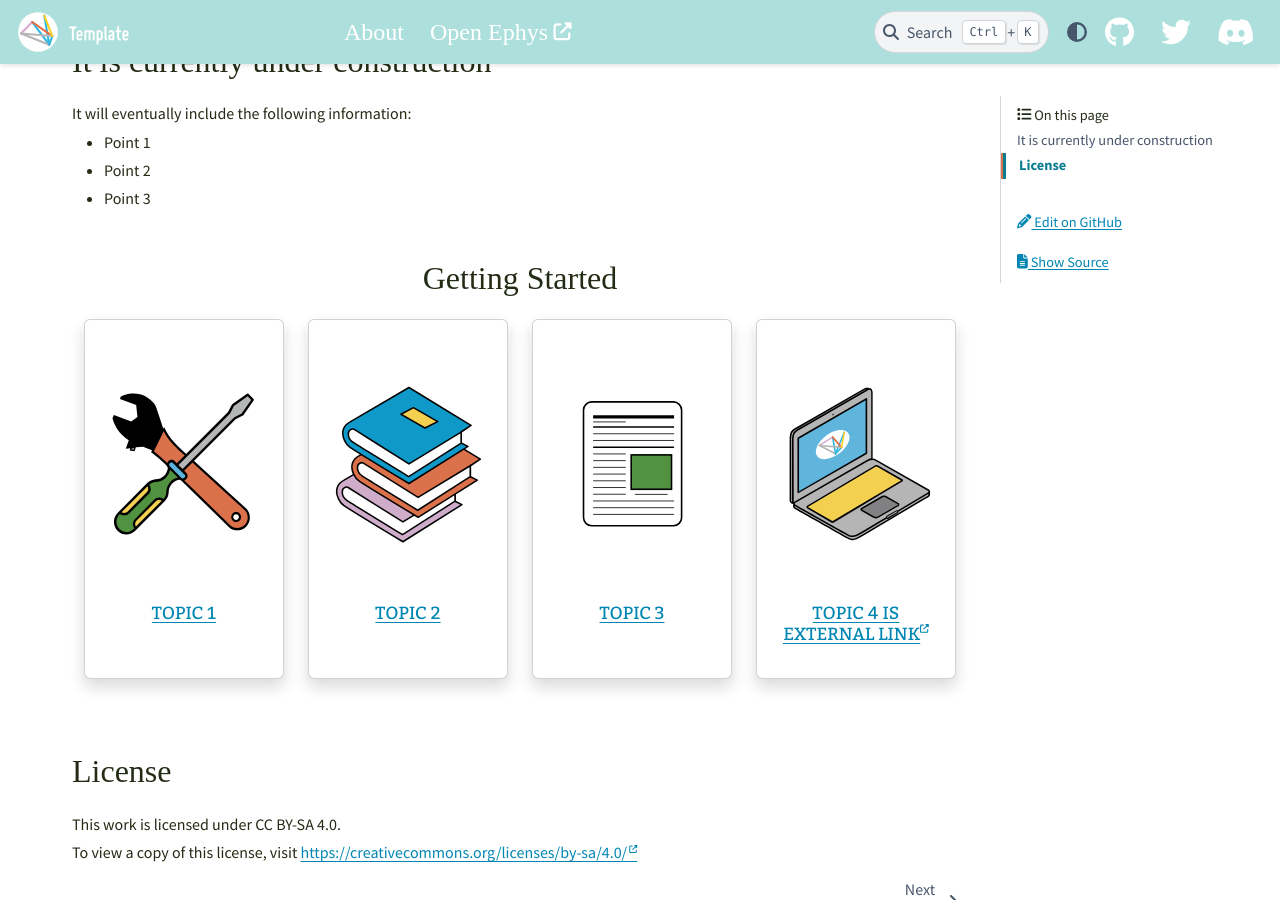
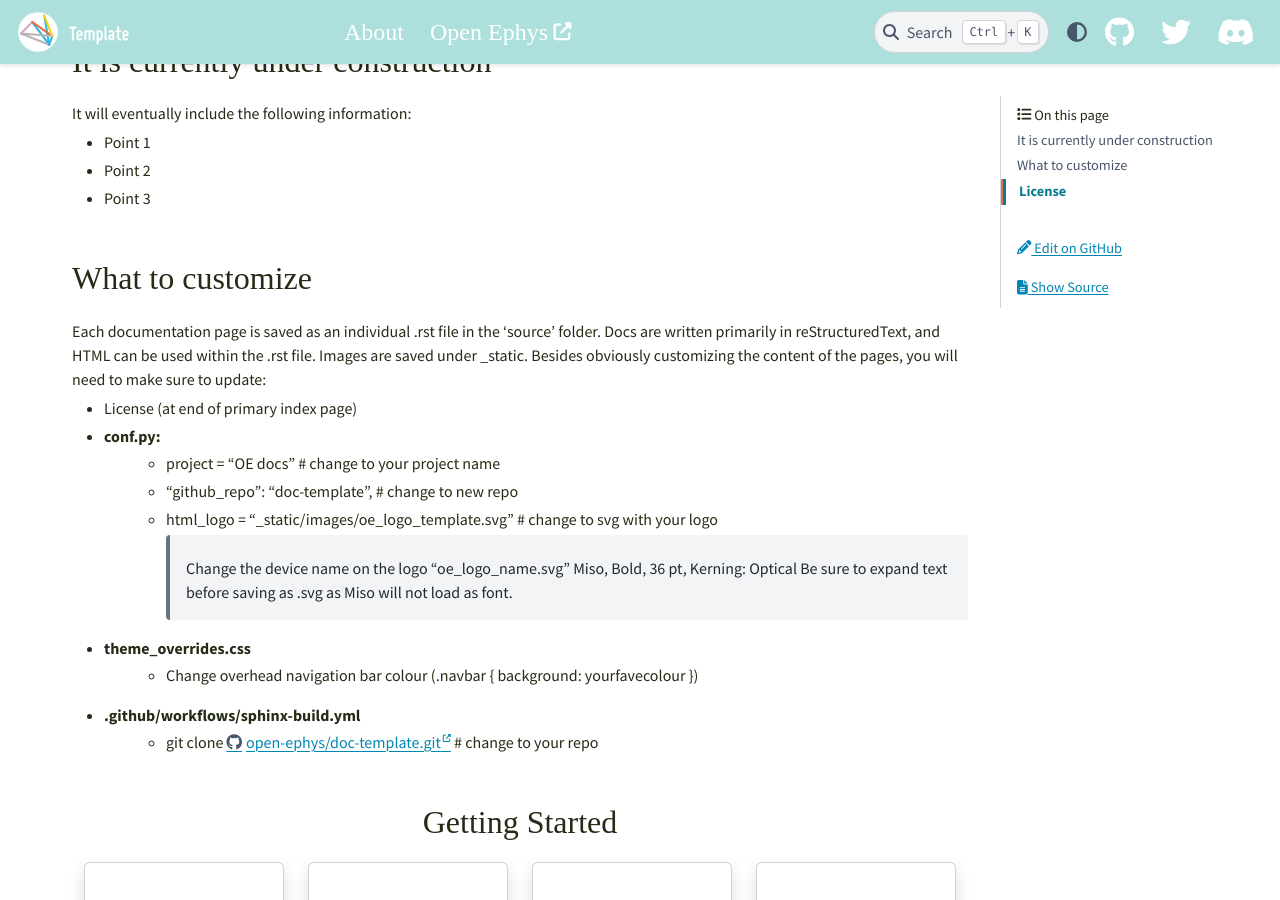
Before and after one commit to open-ephys/commutator-docs, a Sphinx documentation site: the page built from source/index.rst, in a window 1280 px wide and 900 px high, scrolled down 341 px. Built offline with Sphinx 7.4.7 and the PyData theme 0.15.4, drawn with Linux system fonts in a browser that asks for light colours.

Commit message:
add what to customise to pages

```diff
--- a/source/index.rst
+++ b/source/index.rst
@@ -18,6 +18,24 @@ It will eventually include the following information:
 * Point 1
 * Point 2
 * Point 3
+
+What to customize
+####################################
+Each documentation page is saved as an individual .rst file in the 'source' folder. Docs are written primarily in reStructuredText, and HTML can be used within the .rst file. Images are saved under _static. Besides obviously customizing the content of the pages, you will need to make sure to update:
+
+* License (at end of primary index page)
+* conf.py:
+   * project = "OE docs"  # change to your project name
+   * "github_repo": "doc-template",  # change to new repo
+   * html_logo = "_static/images/oe_logo_template.svg" # change to svg with your logo
+
+      Change the device name on the logo "oe_logo_name.svg"
+      Miso, Bold, 36 pt, Kerning: Optical
+      Be sure to expand text before saving as .svg as Miso will not load as font.
+* theme_overrides.css
+   * Change overhead navigation bar colour (.navbar { background: yourfavecolour })
+* .github/workflows/sphinx-build.yml
+   * git clone https://github.com/open-ephys/doc-template.git # change to your repo
 
 .. raw:: html
 
```
